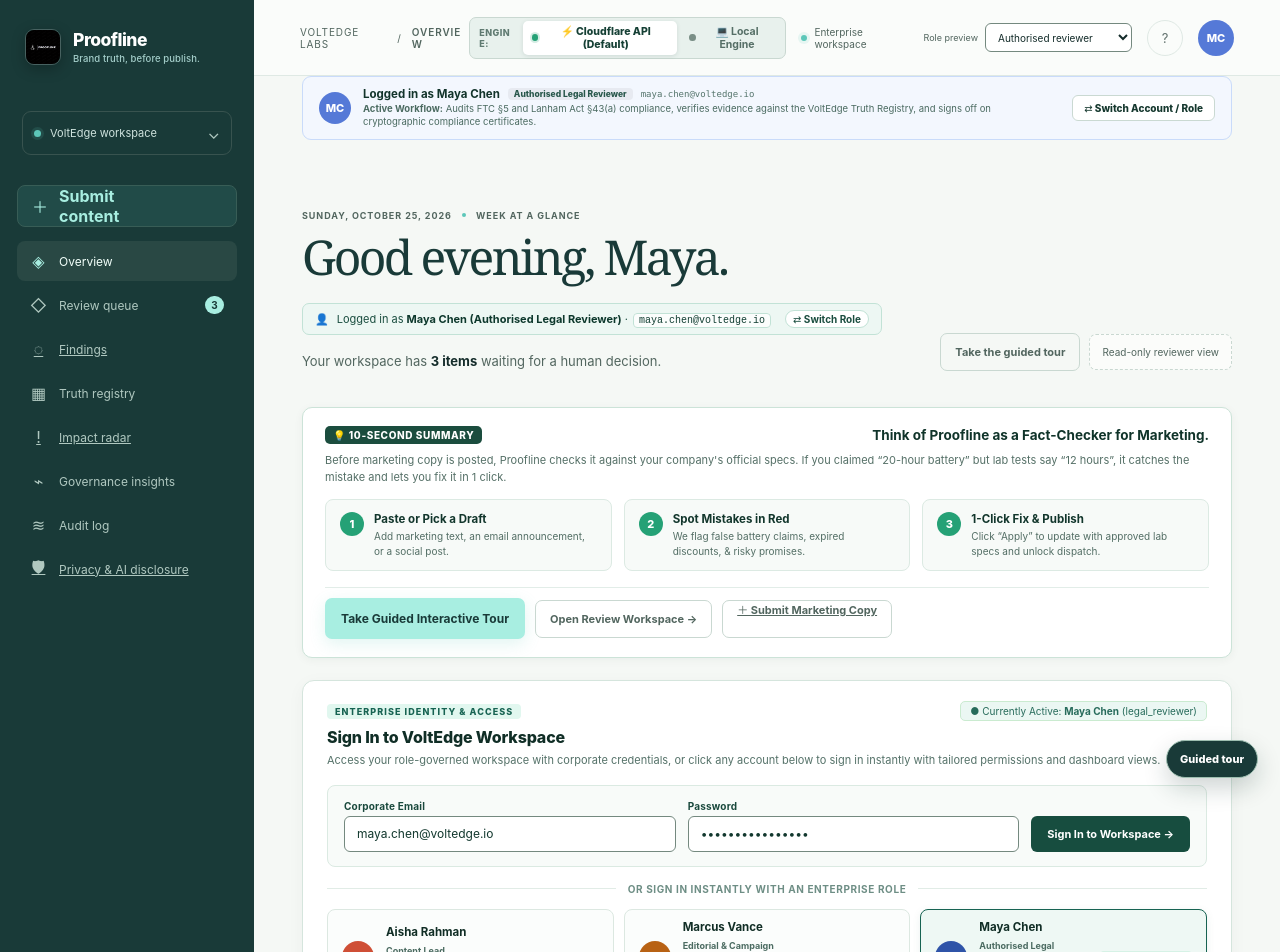
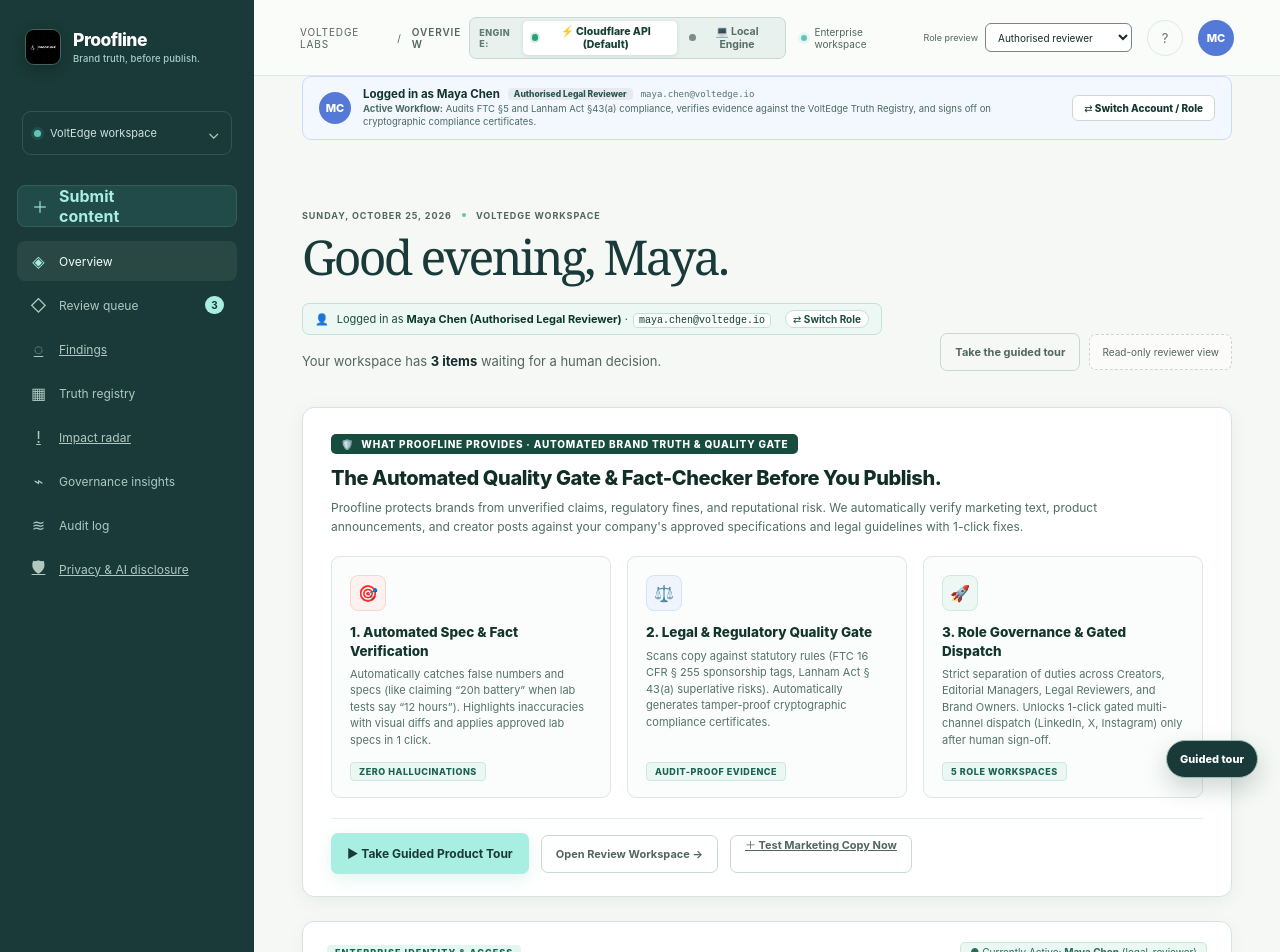
Before and after one commit to potlasrisharan/proofline, a Next.js app: page / in a window 1280 px wide. Shown: the top 952 px of the page. Built offline with nearby package versions, Linux system fonts and the light colour scheme.

Commit message:
feat(home): streamline home screen to 'What We Provide' hero and unified login

```diff
--- a/app/globals.css
+++ b/app/globals.css
@@ -781,6 +781,120 @@ h2 { margin-bottom: 0; color: var(--navy); font-size: 19px; font-weight: 720; le
   margin-left: 6px;
 }
 
+/* What We Provide - Home Screen Hero & Feature Suite */
+.what-we-provide-hero {
+  background: #ffffff;
+  border: 1px solid #d5e5dd;
+  border-radius: 12px;
+  padding: 24px 28px 22px;
+  margin-bottom: 24px;
+  box-shadow: 0 4px 20px rgba(18, 48, 42, 0.05);
+}
+.what-we-provide-badge {
+  display: inline-flex;
+  align-items: center;
+  gap: 7px;
+  font-size: 10px;
+  font-weight: 850;
+  text-transform: uppercase;
+  letter-spacing: .08em;
+  background: #174d3f;
+  color: #ffffff;
+  padding: 4px 10px;
+  border-radius: 5px;
+  margin-bottom: 12px;
+}
+.what-we-provide-title {
+  font-size: 20px;
+  font-weight: 850;
+  color: #102e26;
+  margin: 0 0 8px;
+  letter-spacing: -0.02em;
+  line-height: 1.25;
+}
+.what-we-provide-lede {
+  font-size: 12px;
+  color: #4f6d64;
+  line-height: 1.55;
+  margin: 0 0 20px;
+  max-width: 820px;
+}
+.what-we-provide-grid {
+  display: grid;
+  grid-template-columns: repeat(auto-fit, minmax(240px, 1fr));
+  gap: 16px;
+  margin-bottom: 20px;
+}
+.provide-card {
+  background: #fbfdfc;
+  border: 1px solid #dce8e1;
+  border-radius: 9px;
+  padding: 18px 18px 16px;
+  display: flex;
+  flex-direction: column;
+  transition: transform .15s ease, border-color .15s ease, box-shadow .15s ease;
+}
+.provide-card:hover {
+  border-color: #1b6351;
+  transform: translateY(-2px);
+  box-shadow: 0 4px 12px rgba(27, 99, 81, 0.08);
+}
+.provide-icon-box {
+  width: 36px;
+  height: 36px;
+  border-radius: 8px;
+  display: grid;
+  place-items: center;
+  font-size: 16px;
+  margin-bottom: 12px;
+}
+.provide-icon-box.coral {
+  background: #fdf2f0;
+  border: 1px solid #f9d5ce;
+}
+.provide-icon-box.blue {
+  background: #f0f4fd;
+  border: 1px solid #d4e2fa;
+}
+.provide-icon-box.mint {
+  background: #edf8f4;
+  border: 1px solid #c9ecdd;
+}
+.provide-card h3 {
+  font-size: 13.5px;
+  font-weight: 800;
+  color: #12362c;
+  margin: 0 0 6px;
+  line-height: 1.35;
+}
+.provide-card p {
+  font-size: 11px;
+  line-height: 1.5;
+  color: #557269;
+  margin: 0 0 14px;
+  flex: 1;
+}
+.provide-badge {
+  align-self: flex-start;
+  font-size: 9px;
+  font-weight: 800;
+  text-transform: uppercase;
+  letter-spacing: .06em;
+  padding: 3px 8px;
+  border-radius: 4px;
+  background: #ebf7f2;
+  color: #1b6351;
+  border: 1px solid #cbe9dc;
+}
+.what-we-provide-actions {
+  display: flex;
+  align-items: center;
+  gap: 12px;
+  flex-wrap: wrap;
+  padding-top: 14px;
+  border-top: 1px solid #e5eee9;
+}
+
 .how-it-works-hero {
   background: #ffffff;
   border: 1px solid #cce3d8;
--- a/app/page.tsx
+++ b/app/page.tsx
@@ -136,11 +136,7 @@ type PermissionSet = {
   canStartReview: boolean;
 };
 
-const workflow = [
-  { number: "01", title: "Set the truth", detail: "Approved facts, rules, and assets" },
-  { number: "02", title: "Review content", detail: "Evidence-linked checks before publish" },
-  { number: "03", title: "Keep humans in", detail: "Resolve, approve, and learn" },
-];
+
 
 const roleLabels: Record<ProoflineRole, string> = {
   creator: "Creator",
@@ -967,7 +963,7 @@ export default function Home() {
             <section className="view-panel" aria-labelledby="overview-heading">
               <div className="page-heading">
                 <div>
-                  <p className="eyebrow" suppressHydrationWarning>{currentDateStr} <span className="eyebrow-dot" /> Week at a glance</p>
+                  <p className="eyebrow" suppressHydrationWarning>{currentDateStr} <span className="eyebrow-dot" /> VoltEdge Workspace</p>
                   <h1 id="overview-heading" suppressHydrationWarning>{greeting}, {activePersona.name.split(" ")[0]}.</h1>
                   <button
                     className="friendly-role-badge clickable-role-badge"
@@ -981,48 +977,69 @@ export default function Home() {
                   </button>
                   <p className="lede">Your workspace has <strong>{openReviewCount} items</strong> waiting for a human decision.</p>
                 </div>
-                 <div className="overview-actions"><button className="ghost-button" type="button" onClick={() => window.dispatchEvent(new Event("proofline:open-tour"))}>Take the guided tour</button>{permissions.canStartReview ? <button className="primary-button" type="button" onClick={() => setIsStartModalOpen(true)}><span>＋</span> Start a review</button> : <span className="permission-note heading-permission">Read-only reviewer view</span>}</div>
+                <div className="overview-actions">
+                  <button className="ghost-button" type="button" onClick={() => window.dispatchEvent(new Event("proofline:open-tour"))}>
+                    Take the guided tour
+                  </button>
+                  {permissions.canStartReview ? (
+                    <button className="primary-button" type="button" onClick={() => setIsStartModalOpen(true)}>
+                      <span>＋</span> Start a review
+                    </button>
+                  ) : (
+                    <span className="permission-note heading-permission">Read-only reviewer view</span>
+                  )}
+                </div>
               </div>
 
-              {/* WHAT IS PROOFLINE? 3-SECOND MENTAL MODEL HERO FOR 18-YEAR-OLDS & JUDGES */}
-              <div className="how-it-works-hero" role="region" aria-label="What is Proofline">
-                <div className="how-it-works-header">
-                  <span className="how-it-works-badge">💡 10-Second Summary</span>
-                  <p className="how-it-works-tagline">Think of Proofline as a Fact-Checker for Marketing.</p>
+              {/* WHAT WE PROVIDE - HERO & CORE VALUE PILLARS */}
+              <div className="what-we-provide-hero" role="region" aria-label="What Proofline Provides">
+                <div className="what-we-provide-badge">
+                  <span>🛡️</span>
+                  <span>What Proofline Provides · Automated Brand Truth &amp; Quality Gate</span>
                 </div>
-                <p className="how-it-works-sub">
-                  Before marketing copy is posted, Proofline checks it against your company&apos;s official specs. If you claimed &ldquo;20-hour battery&rdquo; but lab tests say &ldquo;12 hours&rdquo;, it catches the mistake and lets you fix it in 1 click.
+                <h2 className="what-we-provide-title">
+                  The Automated Quality Gate &amp; Fact-Checker Before You Publish.
+                </h2>
+                <p className="what-we-provide-lede">
+                  Proofline protects brands from unverified claims, regulatory fines, and reputational risk. We automatically verify marketing text, product announcements, and creator posts against your company&apos;s approved specifications and legal guidelines with 1-click fixes.
                 </p>
-                <div className="how-it-works-steps">
-                  <div className="how-it-works-step">
-                    <span className="step-number-bubble">1</span>
-                    <div>
-                      <strong>Paste or Pick a Draft</strong>
-                      <p>Add marketing text, an email announcement, or a social post.</p>
-                    </div>
+
+                <div className="what-we-provide-grid">
+                  <div className="provide-card">
+                    <div className="provide-icon-box coral">🎯</div>
+                    <h3>1. Automated Spec &amp; Fact Verification</h3>
+                    <p>
+                      Automatically catches false numbers and specs (like claiming &ldquo;20h battery&rdquo; when lab tests say &ldquo;12 hours&rdquo;). Highlights inaccuracies with visual diffs and applies approved lab specs in 1 click.
+                    </p>
+                    <span className="provide-badge">Zero Hallucinations</span>
                   </div>
-                  <div className="how-it-works-step">
-                    <span className="step-number-bubble">2</span>
-                    <div>
-                      <strong>Spot Mistakes in Red</strong>
-                      <p>We flag false battery claims, expired discounts, &amp; risky promises.</p>
-                    </div>
+
+                  <div className="provide-card">
+                    <div className="provide-icon-box blue">⚖️</div>
+                    <h3>2. Legal &amp; Regulatory Quality Gate</h3>
+                    <p>
+                      Scans copy against statutory rules (FTC 16 CFR § 255 sponsorship tags, Lanham Act § 43(a) superlative risks). Automatically generates tamper-proof cryptographic compliance certificates.
+                    </p>
+                    <span className="provide-badge">Audit-Proof Evidence</span>
                   </div>
-                  <div className="how-it-works-step">
-                    <span className="step-number-bubble">3</span>
-                    <div>
-                      <strong>1-Click Fix &amp; Publish</strong>
-                      <p>Click &ldquo;Apply&rdquo; to update with approved lab specs and unlock dispatch.</p>
-                    </div>
+
+                  <div className="provide-card">
+                    <div className="provide-icon-box mint">🚀</div>
+                    <h3>3. Role Governance &amp; Gated Dispatch</h3>
+                    <p>
+                      Strict separation of duties across Creators, Editorial Managers, Legal Reviewers, and Brand Owners. Unlocks 1-click gated multi-channel dispatch (LinkedIn, X, Instagram) only after human sign-off.
+                    </p>
+                    <span className="provide-badge">5 Role Workspaces</span>
                   </div>
                 </div>
-                <div className="how-it-works-actions">
+
+                <div className="what-we-provide-actions">
                   <button
                     className="primary-button"
                     type="button"
                     onClick={() => window.dispatchEvent(new Event("proofline:open-tour"))}
                   >
-                    Take Guided Interactive Tour
+                    ▶ Take Guided Product Tour
                   </button>
                   <button
                     className="ghost-button"
@@ -1038,38 +1055,23 @@ export default function Home() {
                     Open Review Workspace →
                   </button>
                   <Link className="ghost-button" href="/submit" prefetch={false}>
-                    ＋ Submit Marketing Copy
+                    ＋ Test Marketing Copy Now
                   </Link>
                 </div>
               </div>
 
-              {/* ENTERPRISE WORKSPACE SINGLE LOGIN & ROLE ACCESS */}
+              {/* SINGLE ENTERPRISE LOGIN & QUICK-ROLE ACCESS DIRECTLY BELOW */}
               <EnterpriseSingleLogin
                 currentRole={currentRole}
                 onSelectRole={launchRoleDashboard}
               />
 
-              <div className="signal-grid" aria-label="Workspace signals">
-                <article className="signal-card highlight"><div className="signal-label">In review <span className="trend up">↑ 18%</span></div><div className="signal-value">{openReviewCount + 8}</div><div className="signal-foot">content items this week</div><div className="mini-bars" aria-hidden="true"><i /><i /><i /><i /><i /><i /><i /><i /><i /></div></article>
-                <article className="signal-card"><div className="signal-label">Open findings <span className="trend down">↓ 6%</span></div><div className="signal-value">{openFindings.length + 4}</div><div className="signal-foot">{highCount} high priority in this review</div><div className="progress-track"><span style={{ width: `${Math.max(26, 100 - openFindings.length * 18)}%` }} /></div></article>
-                <article className="signal-card"><div className="signal-label">Registry coverage <span className="trend up">↑ 4%</span></div><div className="signal-value">86<span className="value-unit">%</span></div><div className="signal-foot">facts with an active source</div><div className="progress-track mint"><span style={{ width: "86%" }} /></div></article>
-              </div>
-
-              <div className="dashboard-grid">
-                <section className="panel workflow-panel">
-                  <div className="panel-heading"><div><p className="eyebrow">The Proofline method</p><h2>From source to sign-off</h2></div><span className="panel-badge">3 steps</span></div>
-                   <div className="workflow-list">{workflow.map((step) => <button className="workflow-row" key={step.number} type="button" onClick={() => navigate(step.number === "01" ? "registry" : step.number === "02" ? "reviews" : "audit-log")}><span className="step-number">{step.number}</span><span><strong>{step.title}</strong><p className="micro-helper">{step.detail}</p></span><span className="row-arrow" aria-hidden="true">↗</span></button>)}</div>
-                  <div className="workflow-note"><span>✦</span> Every finding keeps its evidence trail.</div>
-                </section>
-
-                <section className="panel activity-panel">
-                  <div className="panel-heading"><div><p className="eyebrow">Needs your attention</p><h2>Recent activity</h2></div><button className="text-link" type="button" onClick={() => navigate("reviews")}>View review <span>↗</span></button></div>
-                  <div className="finding-list">{activity.slice(0, 4).map((item) => <div className="finding-row" key={`${item.title}-${item.time}`}><span className={`finding-icon ${item.tone ?? "blue"}`} aria-hidden="true">{item.icon}</span><div className="finding-copy"><div><span className={`finding-label ${item.tone ?? "blue"}`}>{item.tone === "good" ? "Approved" : item.tone === "alert" ? "Needs review" : "Activity"}</span><time>{item.time}</time></div><strong>{item.title}</strong></div><span className="row-arrow" aria-hidden="true">↗</span></div>)}</div>
-                </section>
-              </div>
-
-              <section className="tip-banner"><div className="tip-icon">✦</div><div><strong>Make your registry work harder.</strong><p className="micro-helper">Add one approved source to unlock automated evidence-linked checks.</p></div><button type="button" className="tip-link" onClick={() => navigate("registry")}>Open truth registry <span>↗</span></button></section>
-              <footer className="footer"><span>Proofline · VoltEdge workspace · Truth Engine active</span><span><Link href="/privacy" prefetch={false}>Privacy and AI disclosure</Link> · Built for confident publishing.</span></footer>
+              <footer className="footer">
+                <span>Proofline · VoltEdge workspace · Truth Engine active</span>
+                <span>
+                  <Link href="/privacy" prefetch={false}>Privacy and AI disclosure</Link> · Built for confident publishing.
+                </span>
+              </footer>
             </section>
           ) : null}
 
```
Also changed, not shown: 1 other file (tests, documents, lock files or other folders).
